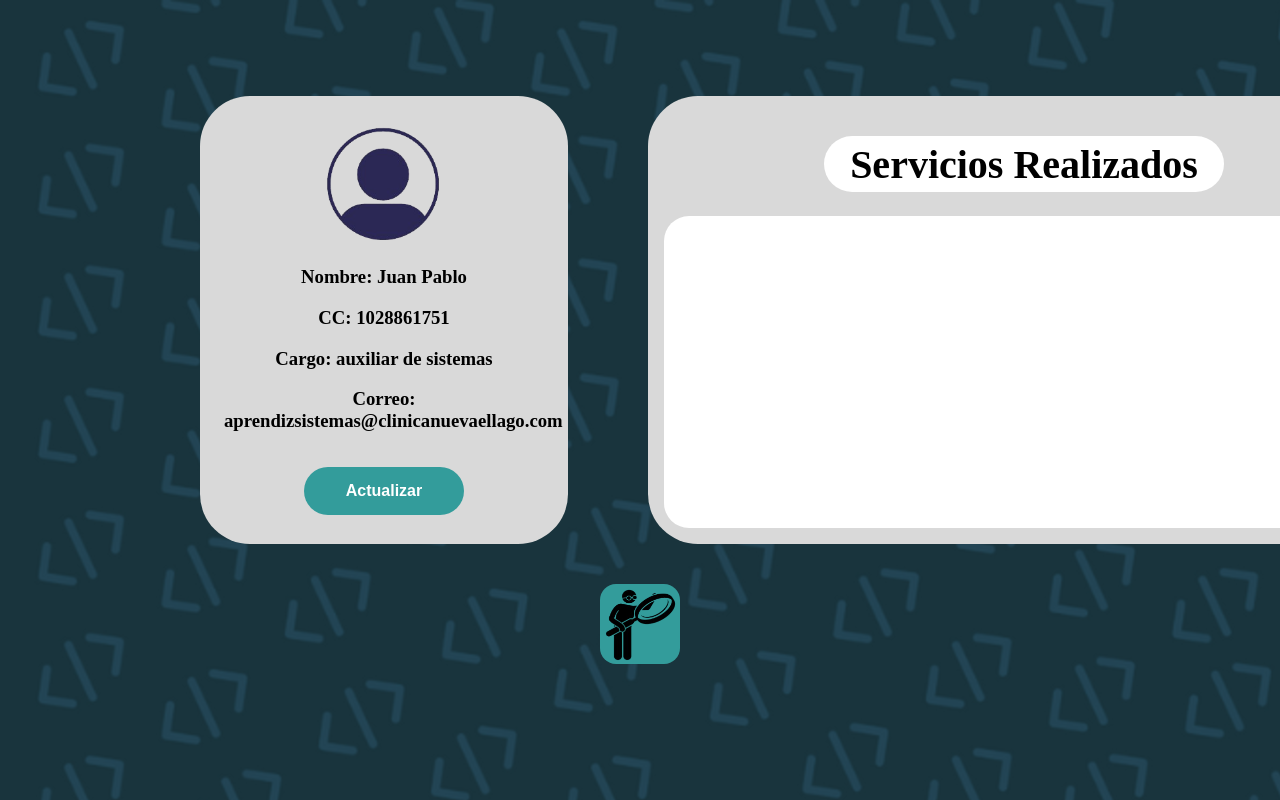
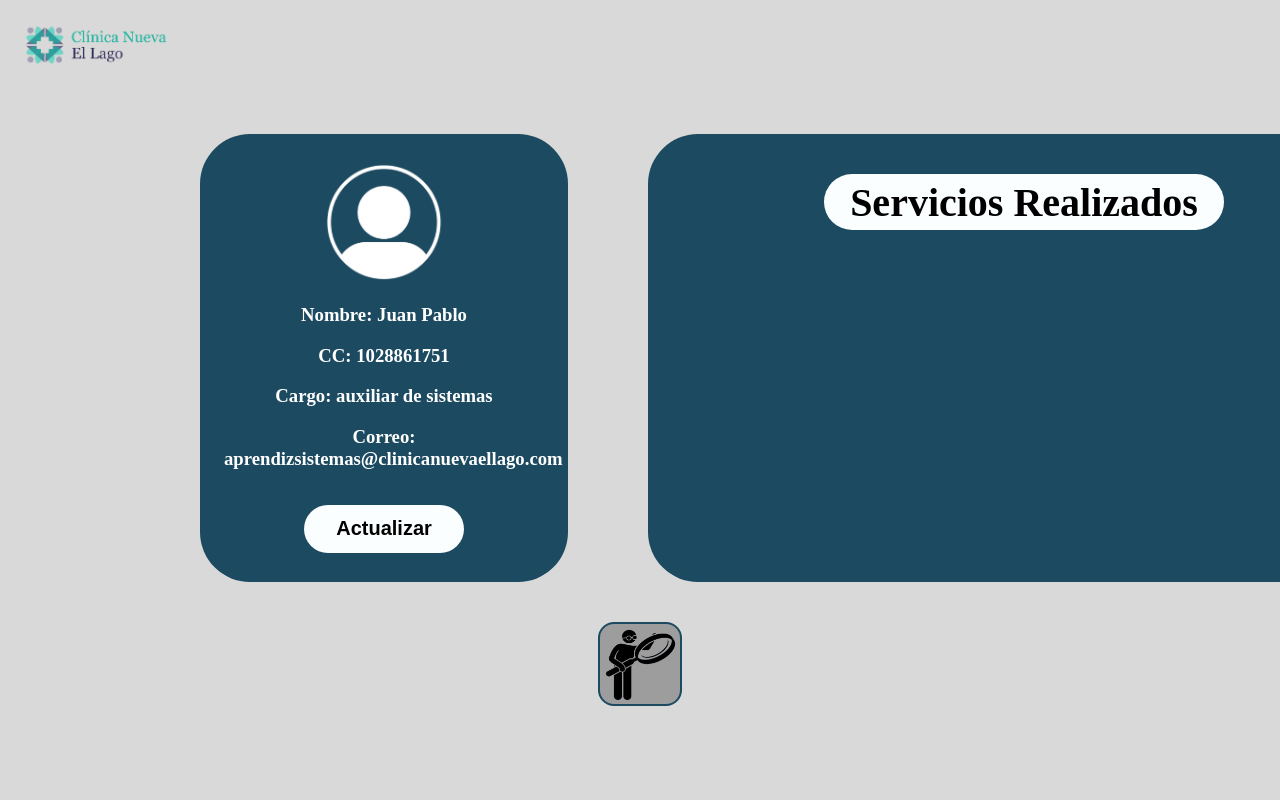
Before and after one commit to Jpmc28/Mantenisoft, a PHP site: page /ingresousuarioadmin/inicioadmin.php in a window 1280 px wide. Run offline with PHP 8.4, Linux system fonts and the light colour scheme; a user stored in the database is signed in.

Commit message:
se realiza cambio de formato de presentacion trasero

```diff
--- a/css/index.css
+++ b/css/index.css
@@ -58,7 +58,7 @@ input{
     border: none;
     height: 6vh;
     width: 40vh;
-    font-size: xx-large;
+    font-size: 3vh;
 }
 #email{
     margin-top: 3vh;
@@ -75,7 +75,7 @@ input{
     color: #000000;
 }
 #ingresar{
-    font-size: xx-large;
+    font-size: 3vh;
     background-color: #339c9b;
     cursor: pointer;
     width: 40vh;
@@ -87,7 +87,7 @@ input{
 a{
     text-decoration: wavy;
     color: black;
-    font-size: x-large;
+    font-size: 3vh;
 }
 #OMC{
     margin-top: 3vh;
--- a/ingresousuarioadmin/css/editar_datos.css
+++ b/ingresousuarioadmin/css/editar_datos.css
@@ -11,7 +11,7 @@ html, body {
     justify-content: center;
 }
 #seccion_actualizar_datos{
-    background: #339c9b;
+    background: #1c4a60;
     height: 60vh;
     width: 100vh;
     border-radius: 5vh;
--- a/ingresousuarioadmin/css/estiloInicio.css
+++ b/ingresousuarioadmin/css/estiloInicio.css
@@ -11,10 +11,10 @@ html, body {
     display: flex;
     }
 #tablaPeronal{
-    background: #d9d9d9;
+    background: #1c4a60;
     height: 50vh;
     width: 40vh;
-    margin-top: 12vh;
+    margin-top: 5vh;
     margin-left: 25vh;
     border-radius: 50px;
     font-size: 2vh;
@@ -24,15 +24,18 @@ html, body {
     font-weight: 700;
     text-align: center;
 }
+h3{
+  color: white;
+}
 #boton_actualizar{
     height: 6vh;
     width: 20vh;
     border-radius: 50px;
     margin-top: 2vh;
     cursor: pointer;
-    font-size: 2vh;
+    font-size: 2.5vh;
     border: none;
-    background-color: #339c9b;
+    background-color: #fbfefe;
 }
 #cabeza{
   width: 15vh;
@@ -55,14 +58,14 @@ html, body {
 }
 #boton_actualizar, a{
     text-decoration: none;
-    color: #ffffff;
+    color: black;
     outline: none;
     font-weight: 700;
 }
 #tablaServicios {
-    background-color: #d9d9d9;
+    background-color:  #1c4a60;
     margin-left: 10vh;
-    margin-top: 12vh;
+    margin-top: 5vh;
     border-radius: 50px;
     width: 90vh;
     height: auto;
@@ -74,7 +77,7 @@ html, body {
 }
 #servicios {
     margin-top: 3vh;
-    background-color: #ffffff;
+    background-color: #fbfefe;
     border-radius: 50px;
     width: 50vh;
     height: 7vh;
@@ -84,7 +87,7 @@ html, body {
     justify-content: center;
 }
 #serviciosRealizados {
-    background-color: white;
+    background-color: #1c4a60;
     height: 30vh;
     width: 90vh;
     margin-top: 3vh;
@@ -94,7 +97,10 @@ html, body {
     align-items: center;
     justify-content: center;
 }
-
+#logocli{
+  width: 20vh;
+  margin-left: 2vh;
+}
 
 .menu-container {
     margin-top: 5vh;
@@ -106,8 +112,9 @@ html, body {
   .menu-icon {
     width: 10vh;
     height: 10vh;
-    background-color: #339c9b;
+    background-color: #9d9d9e;
     border-radius: 2vh;
+    border: 0.3vh solid #1c4a60;
     display: flex;
     justify-content: center;
     align-items: center;
@@ -125,7 +132,8 @@ html, body {
     display: flex;
     gap: 10px;
     padding: 10px 0;
-    background-color: #339c9b;
+    background-color: #9d9d9e;
+    border: 0.3vh solid #1c4a60;
     border-radius: 2vh;
     box-shadow: 0 5px 10px rgba(0, 0, 0, 0.3);
     overflow: hidden;
--- a/ingresousuarioadmin/inicioadmin.php
+++ b/ingresousuarioadmin/inicioadmin.php
@@ -17,6 +17,7 @@ if (!isset($_SESSION['IdCedula'])) {
     <title>InicioAdmin</title>
 </head>
 <body>
+  <img src="img/GtuzsKu2ryrS5m0Z-removebg-preview.png" alt="" id="logocli">
     <section id="personalydatots">
         <section id="tablaPeronal">
             <img src="img/informacionbasica.png" alt="" id="cabeza">
```
Also changed, not shown: ingresousuarioadmin/css/img/Olvide mi contraseña (1).png, ingresousuarioadmin/img/GtuzsKu2ryrS5m0Z-removebg-preview.png (added), ingresousuarioadmin/img/informacionbasica.png.
